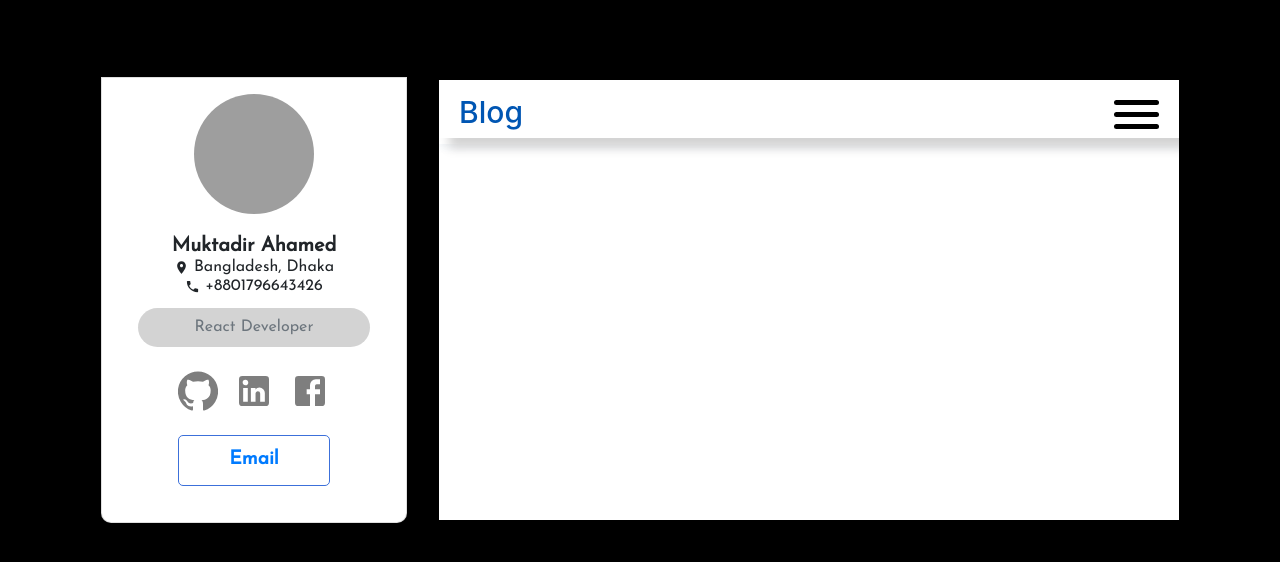
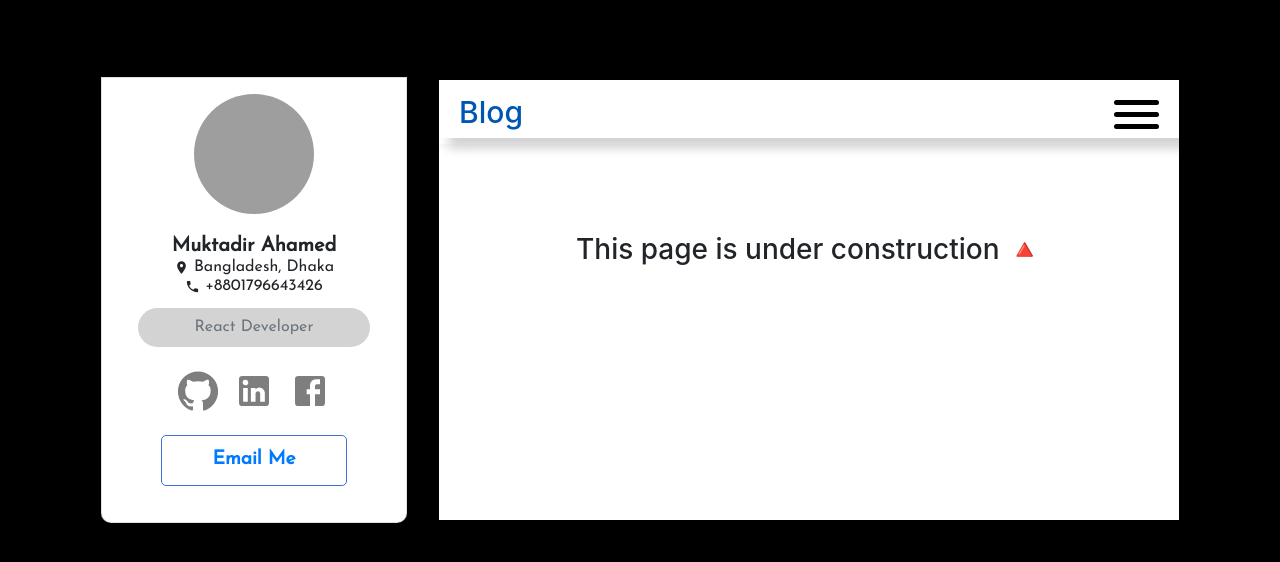
Before and after one commit to Shakib448/personal-portfolio-react, a React (Create React App) app: page /blog in a window 1280 px wide. Shown: the top 562 px of the page. Built offline with nearby package versions, Linux system fonts and the light colour scheme; grey boxes are pictures that could not be loaded.

Commit message:
Navbar featuer updated

```diff
--- a/src/Components/AboutMe/AboutMe.js
+++ b/src/Components/AboutMe/AboutMe.js
@@ -1,13 +1,11 @@
 import React from "react";
 import { Container, Row } from "react-bootstrap";
-import Header from "../Header/Header";
 import "./AboutMe.css";
 
 const AboutMe = () => {
   return (
     <>
-      <Header />
-      <Container className="aboutMe" style={{}}>
+      <Container className="aboutMe">
         <Row>
           <blockquote className="blockquote text-center p-3">
             <h6 className="mt-2 mb-2">
--- a/src/Components/Blog/Blog.js
+++ b/src/Components/Blog/Blog.js
@@ -1,10 +1,22 @@
 import React from "react";
-import Header from "../Header/Header";
+import { Container, Row } from "react-bootstrap";
 
 const Blog = () => {
   return (
     <>
-      <Header />
+      <Container>
+        <Row
+          style={{ height: "220px" }}
+          className="align-items-center justify-content-center"
+        >
+          <h3>
+            This page is under construction{" "}
+            <span role="img" aria-label="strong">
+              🔺
+            </span>{" "}
+          </h3>
+        </Row>
+      </Container>
     </>
   );
 };
--- a/src/Components/Contact/Contact.js
+++ b/src/Components/Contact/Contact.js
@@ -1,10 +1,9 @@
 import React from "react";
-import Header from "../Header/Header";
 
 const Contact = () => {
   return (
     <>
-      <Header />
+      <h1>This is contact page</h1>
     </>
   );
 };
--- a/src/Components/Profile/Profile.js
+++ b/src/Components/Profile/Profile.js
@@ -53,7 +53,7 @@ const Profile = () => {
               style={{ textDecoration: "none" }}
               href="mailto: shakiba448@gmail.com "
             >
-              Email
+              Email Me
             </a>
           </button>
         </Card.Body>
--- a/src/Components/ProfileContents/ProfileContents.js
+++ b/src/Components/ProfileContents/ProfileContents.js
@@ -7,12 +7,16 @@ import Resume from "../Resume/Resume";
 import Blog from "../Blog/Blog";
 import Contact from "../Contact/Contact";
 import "./ProfileContents.css";
+import Header from "../Header/Header";
 
 const ProfileContents = () => {
   const location = useLocation();
   return (
     <>
       <Col className="profileContents m-3" lg={8} md={12} sm={12}>
+        {/* This condition used for nav stable  */}
+        {location.pathname === "/refusedHeaderRefresh" ? null : <Header />}
+        {/*  */}
         {location.pathname === "/" && <AboutMe />}
         {location.pathname === "/projects" && <Projects />}
         {location.pathname === "/resume" && <Resume />}
--- a/src/Components/Projects/Projects.js
+++ b/src/Components/Projects/Projects.js
@@ -1,12 +1,7 @@
 import React from "react";
-import Header from "../Header/Header";
 
 const Projects = () => {
-  return (
-    <>
-      <Header />
-    </>
-  );
+  return <></>;
 };
 
 export default Projects;
--- a/src/Components/Resume/Resume.js
+++ b/src/Components/Resume/Resume.js
@@ -1,12 +1,7 @@
 import React from "react";
-import Header from "../Header/Header";
 
 const Resume = () => {
-  return (
-    <>
-      <Header />
-    </>
-  );
+  return <></>;
 };
 
 export default Resume;
```
